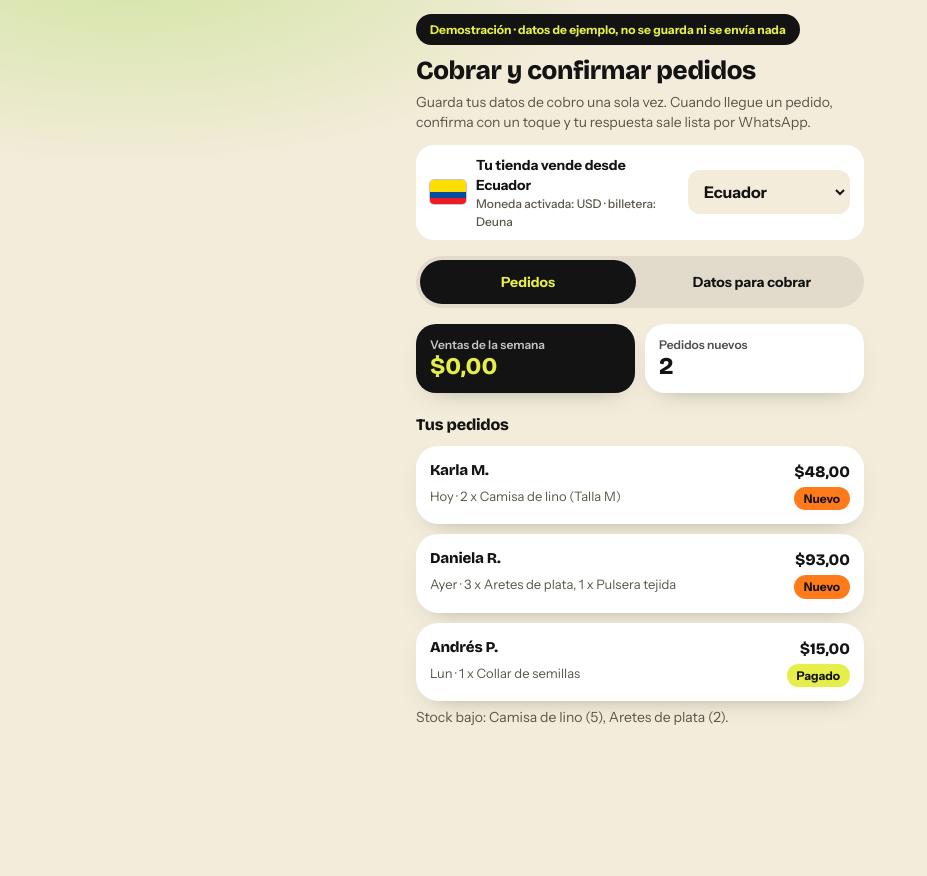
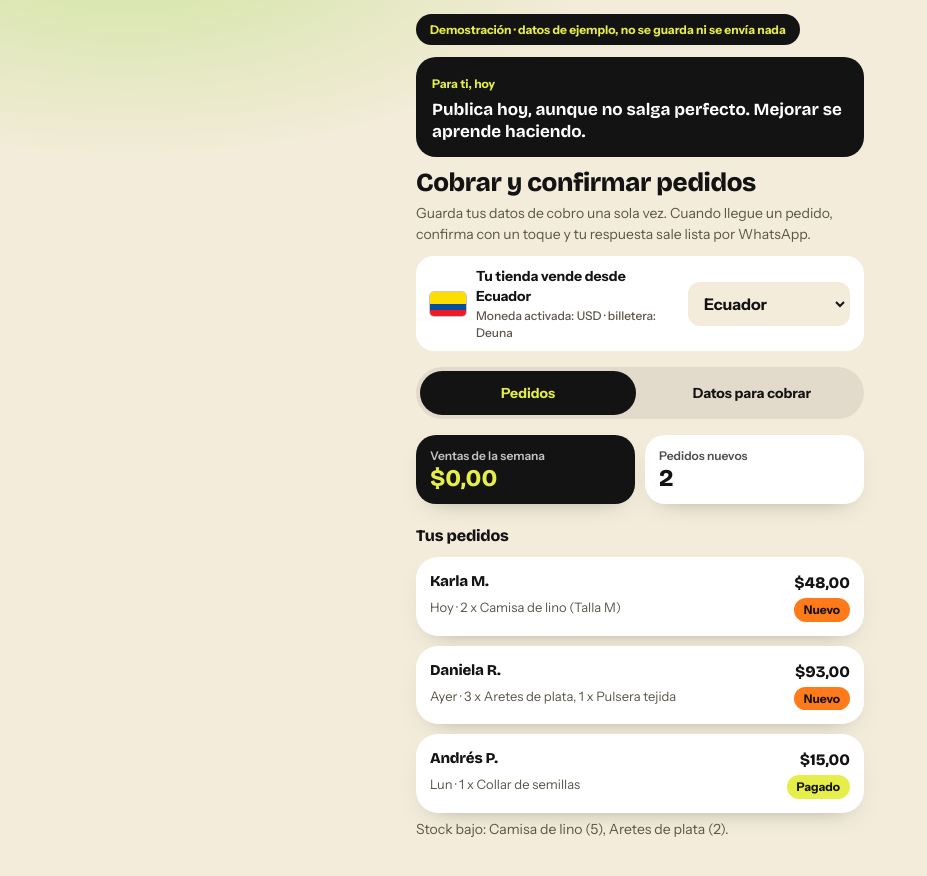
Before and after one commit to marjorierivera110994-ux/ventas-link, a plain HTML site: page cobro-demo.html in a window 1280 px wide. Shown: the whole page, without its empty margins (0-927 px from the left). Before the commit the page ends 838 px from the top, so only its background shows below. Drawn offline with nearby package versions, Linux system fonts and the light colour scheme.

Commit message:
feat: frase motivadora al entrar (vendedor y comprador)
Co-Authored-By: Claude Sonnet 5.5 <noreply@anthropic.com>

```diff
--- a/cobro-demo.html
+++ b/cobro-demo.html
@@ -77,11 +77,15 @@
   .check input { width: 24px; height: 24px; margin-top: 1px; flex-shrink: 0; accent-color: var(--tinta); }
   .toast { position: fixed; left: 50%; bottom: 24px; transform: translateX(-50%); background: var(--tinta); color: var(--lima); padding: 10px 18px; border-radius: 999px; font-weight: 700; font-size: 14px; display: none; z-index: 30; max-width: 90vw; text-align: center; }
   .toast.on { display: block; }
+  .frase-dia { margin-top: 12px; background: var(--tinta); color: #fff; border-radius: 20px; padding: 14px 16px; }
+  .frase-dia small { color: var(--lima); font-weight: 700; font-size: 12px; }
+  .frase-dia p { font-family: var(--f-d); font-weight: 700; font-size: 17px; line-height: 1.3; margin-top: 4px; }
 </style>
 </head>
 <body>
 <main class="app">
   <p class="demo" role="note">Demostración · datos de ejemplo, no se guarda ni se envía nada</p>
+  <aside class="frase-dia" aria-label="Frase para ti"><small>Para ti, hoy</small><p id="frase-dia"></p></aside>
   <h1>Cobrar y confirmar pedidos</h1>
   <p class="sub">Guarda tus datos de cobro una sola vez. Cuando llegue un pedido, confirma con un toque y tu respuesta sale lista por WhatsApp.</p>
 
@@ -119,6 +123,18 @@
 <script>
 (function () {
   'use strict';
+  /* Frase corta cada vez que el vendedor entra: marketing, ventas y crecimiento personal. Cambia en cada entrada (nunca repite la última). */
+  var FRASES_VENDEDOR = [
+    'Una foto clara vende más que mil explicaciones.', 'Responder rápido es la mejor publicidad.', 'No vendes productos: resuelves problemas y alegras días.',
+    'Cada cliente feliz te trae otro. Cuida el trato.', 'Publica hoy, aunque no salga perfecto. Mejorar se aprende haciendo.', 'La constancia le gana al talento que no se mueve.',
+    'Comparte tu tienda con una persona más hoy.', 'Pequeños pasos cada día construyen un gran negocio.', 'Tu historia también vende: cuenta por qué empezaste.',
+    'Un “gracias” sincero convierte compradores en clientes fieles.', 'Si hoy no vendiste, hoy aprendiste. Sigue.', 'Confía en ti: ya diste el paso que muchos solo imaginan.',
+    'Ofrece algo bueno, cuéntalo bien y repítelo con paciencia.', 'Tu mejor inversión eres tú: sigue aprendiendo.', 'Mide lo que haces: lo que se mide, mejora.'
+  ];
+  (function () { var k = 'vl-ultima-frase', ult = -1, i; try { ult = parseInt(localStorage.getItem(k), 10); } catch (e) { ult = -1; }
+    do { i = Math.floor(Math.random() * FRASES_VENDEDOR.length); } while (i === ult && FRASES_VENDEDOR.length > 1);
+    try { localStorage.setItem(k, String(i)); } catch (e) { /* sin almacenamiento: no pasa nada */ }
+    document.getElementById('frase-dia').textContent = FRASES_VENDEDOR[i]; })();
   var $ = function (id) { return document.getElementById(id); };
   var NEGOCIO = 'Boutique Luna';
 
```
Also changed, not shown: ESTADO.md (+5 -0 lines), tienda-demo.html (+4 -4 lines).
